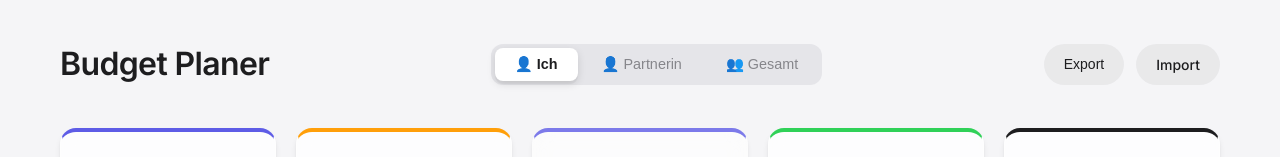
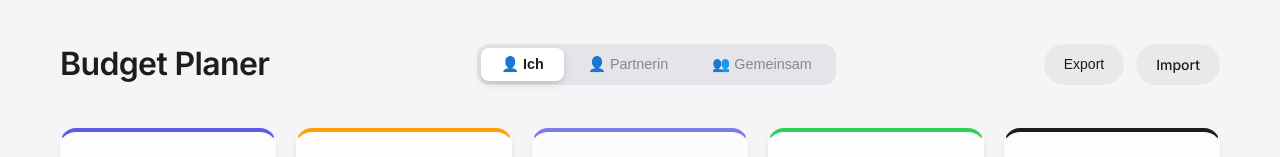
Before and after one commit to soerendolling/budget-planer, a website: page index.html in a window 1280 px wide. Shown: the top 157 px of the page. Drawn offline with nearby package versions, Linux system fonts and the light colour scheme; no server answers.

Commit message:
chore: Update combined view button text to 'Gemeinsam'

```diff
--- a/index.html
+++ b/index.html
@@ -20,7 +20,7 @@
                 <div class="view-switcher">
                     <button id="viewMain" class="btn-view active" onclick="switchView('main')">👤 Ich</button>
                     <button id="viewPartner" class="btn-view" onclick="switchView('partner')">👤 Partnerin</button>
-                    <button id="viewCombined" class="btn-view" onclick="switchView('combined')">👥 Gesamt</button>
+                    <button id="viewCombined" class="btn-view" onclick="switchView('combined')">👥 Gemeinsam</button>
                 </div>
                 <div class="header-actions">
                     <button id="exportBtn" class="btn-secondary">Export</button>
```
